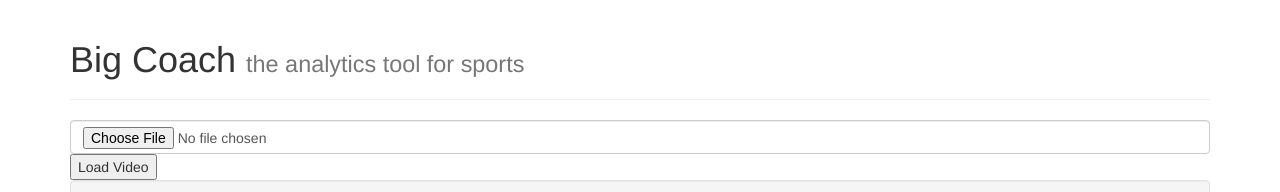
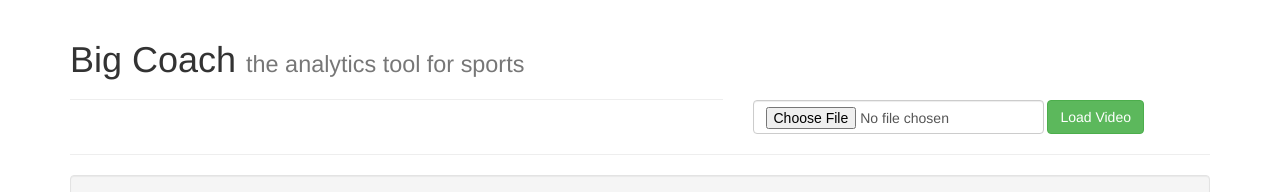
Before and after one commit to ianaya89/big-couch, a website: page index.html in a window 1280 px wide. Shown: the top 192 px of the page. Drawn offline with Linux system fonts and the light colour scheme; grey boxes are pictures that could not be loaded.

Commit message:
Adding file input

```diff
--- a/index.html
+++ b/index.html
@@ -10,16 +10,23 @@
 
   <div class="container">
 
-    <div class="page-header">
-      <h1>Big Coach <small>the analytics tool for sports</small></h1>
+    <div class="row">
+      <div class="col-xs-7">
+        <div class="page-header">
+          <h1>Big Coach <small>the analytics tool for sports</small></h1>
+        </div>
+      </div>
+      <div class="col-xs-5">
+        <form class="form-inline" style="margin-top:100px">
+          <div class="form-group" >
+            <input id="file" type="file" class="form-control">
+            <button id="load" class="btn btn-success">Load Video</button>
+          </div>
+        </form>
+      </div>
     </div>
 
-    <div class="row">
-      <div class="col-xs-12">
-      <input id="file" type="file" class="form-control">
-      <button id="load">Load Video</button>
-      </div>
-    </div>
+    <hr>
 
     <div class="well">
 
```
